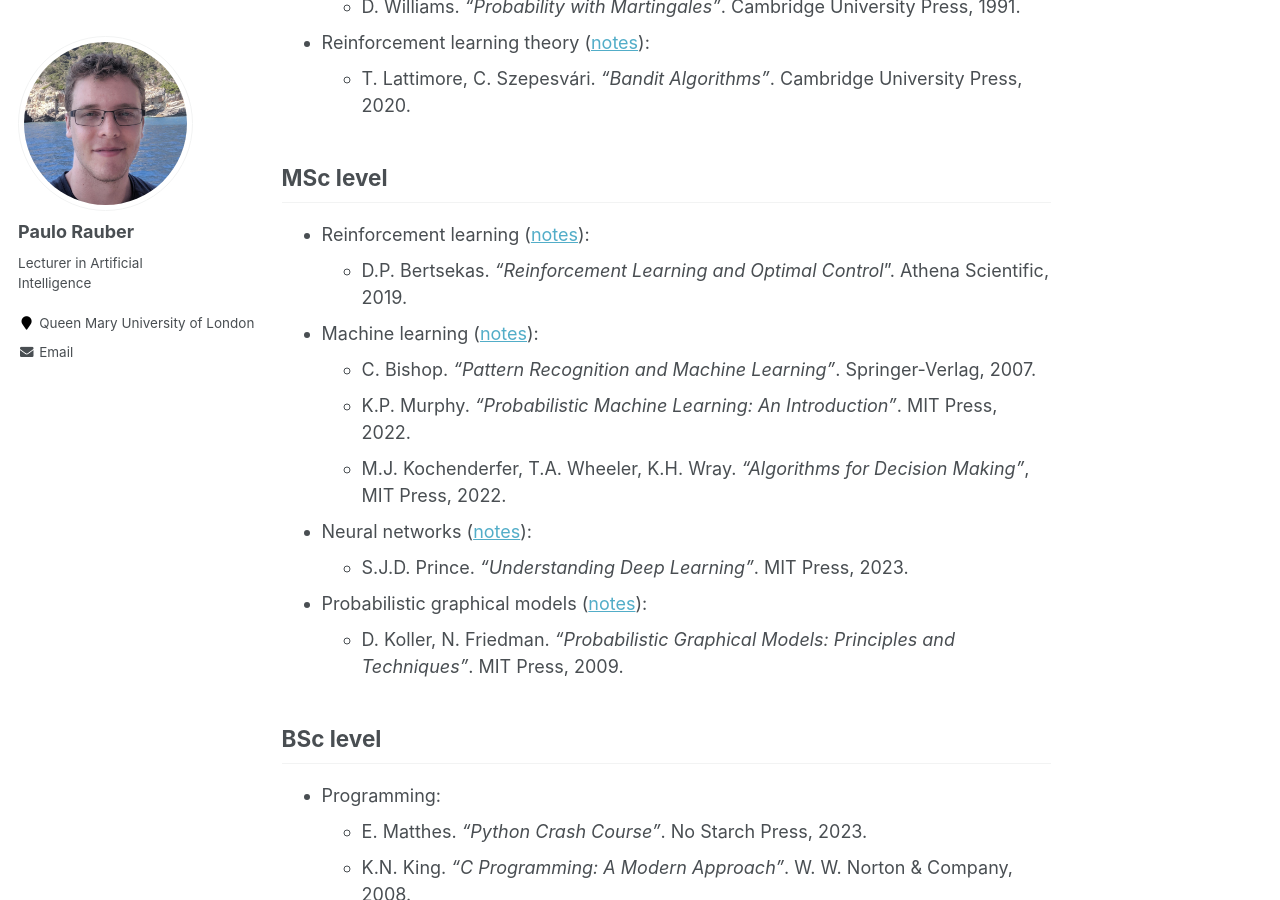
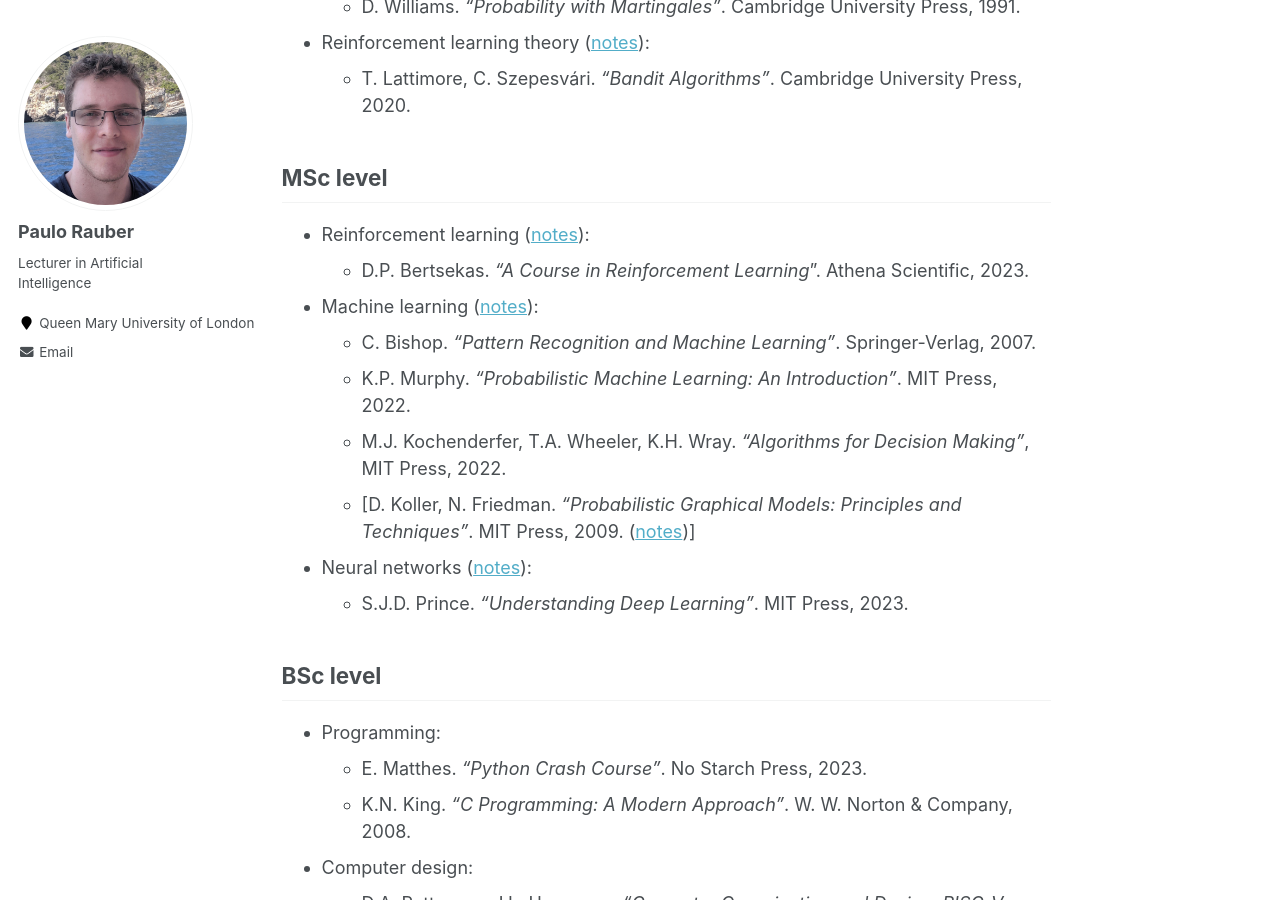
Before and after one commit to paulorauber/paulorauber.github.io, a Jekyll site: the page built from _pages/recommended_reading.md, in a window 1280 px wide and 900 px high, scrolled down 779 px. Built offline with Jekyll 4.4.1, drawn with Linux system fonts in a browser that asks for light colours.

Commit message:
Updated recommended reading

```diff
--- a/_pages/recommended_reading.md
+++ b/_pages/recommended_reading.md
@@ -29,18 +29,16 @@ My current research is focused on developing principled but scalable Bayesian re
 ## MSc level
 
 * Reinforcement learning ([notes](/files/notes/reinforcement_learning.pdf)):
-  * D.P. Bertsekas. *"Reinforcement Learning and Optimal Control*". Athena Scientific, 2019.
+  * D.P. Bertsekas. *"A Course in Reinforcement Learning*". Athena Scientific, 2023.
 
 * Machine learning ([notes](/files/notes/machine_learning.pdf)):
   * C. Bishop. *"Pattern Recognition and Machine Learning"*. Springer-Verlag, 2007.
   * K.P. Murphy. *"Probabilistic Machine Learning: An Introduction"*. MIT Press, 2022.
   * M.J. Kochenderfer, T.A. Wheeler, K.H. Wray. *"Algorithms for Decision Making"*, MIT Press, 2022.
+  * [D. Koller, N. Friedman. *"Probabilistic Graphical Models: Principles and Techniques"*. MIT Press, 2009. ([notes](/files/notes/probabilistic_graphical_models.pdf))]
 
 * Neural networks ([notes](/files/notes/neural_networks.pdf)):
   * S.J.D. Prince. *"Understanding Deep Learning"*. MIT Press, 2023.
-
-* Probabilistic graphical models ([notes](/files/notes/probabilistic_graphical_models.pdf)):
-  * D. Koller, N. Friedman. *"Probabilistic Graphical Models: Principles and Techniques"*. MIT Press, 2009.
 
 ## BSc level
 
```
